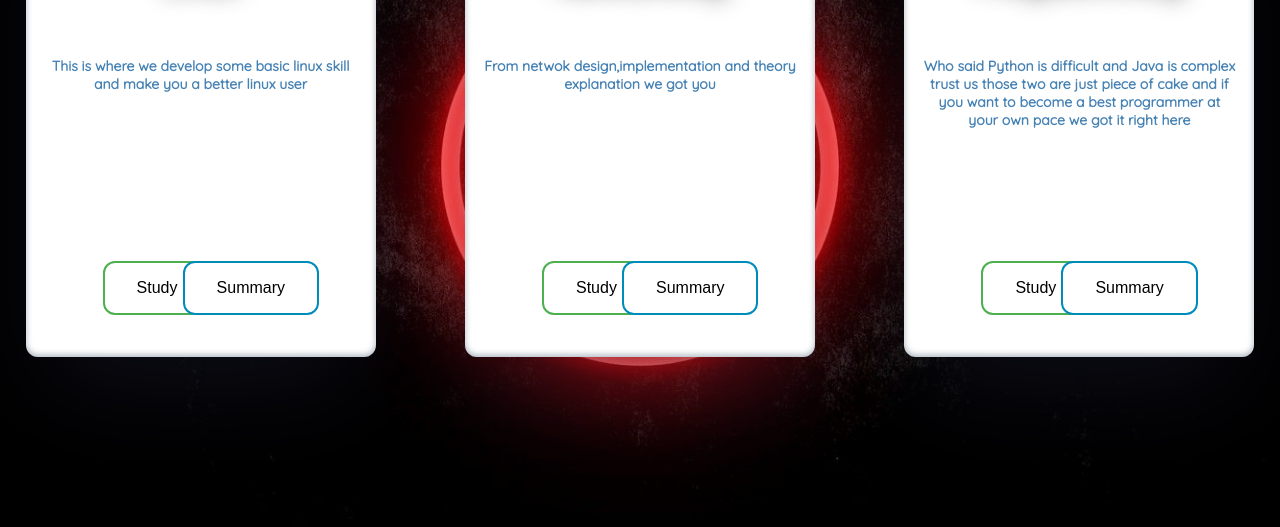
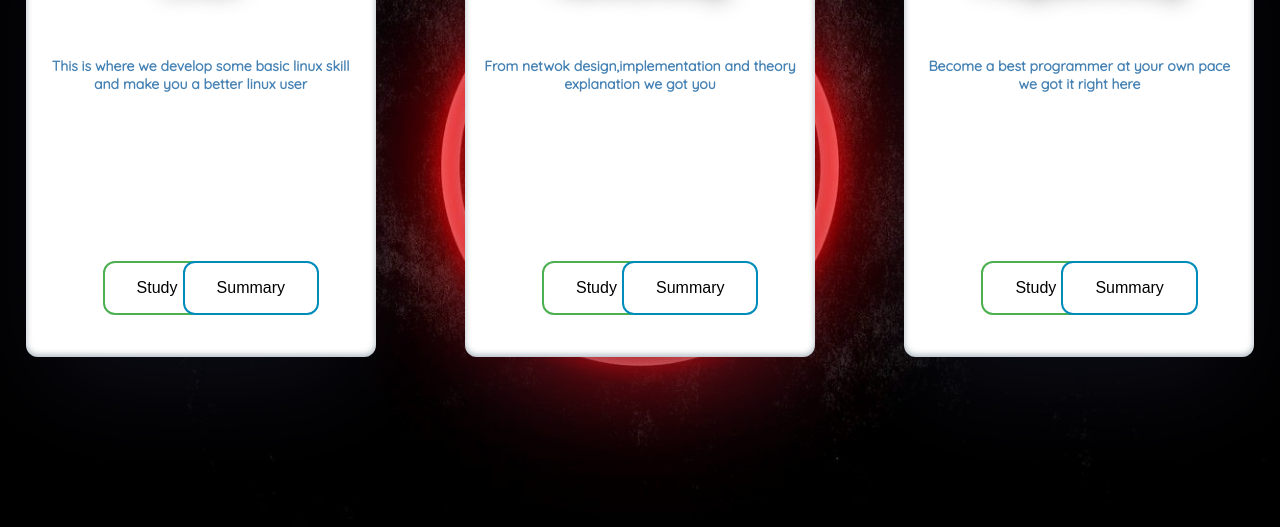
Before and after one commit to srztutor/srztutor.com, a plain HTML site: page study.html in a window 1280 px wide. Shown: the part 233-760 px from the top of the page. Drawn offline with Linux system fonts and the light colour scheme.

Commit message:
Update study.html

```diff
--- a/study.html
+++ b/study.html
@@ -37,7 +37,7 @@
 			</div>
 			<div class="login">
 				<center><h1 class="course">Programming</h1></center>
-				<center><p>Who said Python is difficult and Java is complex trust us those two are just piece of cake and if you want to become a best programmer at your own pace we got it right here</p></center>
+				<center><p>Become a best programmer at your own pace we got it right here</p></center>
 				<button class="button button1">Study</button>
 				<button class="button button2">Summary</button>
 			</div>
```
